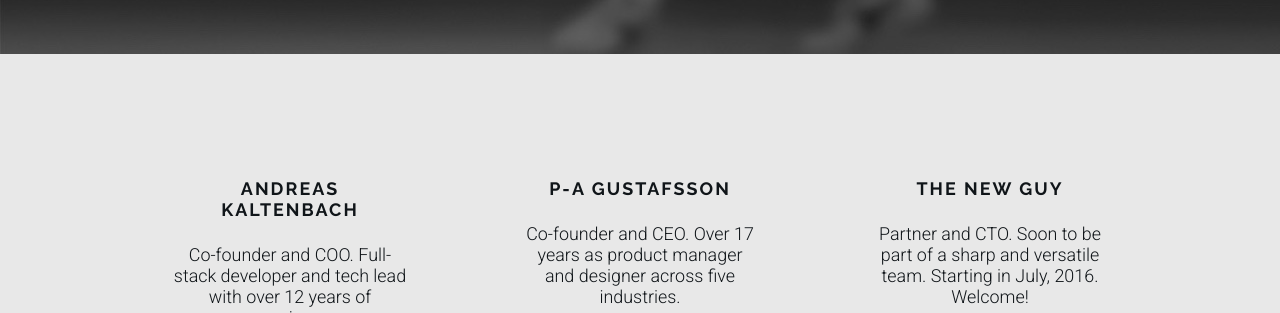
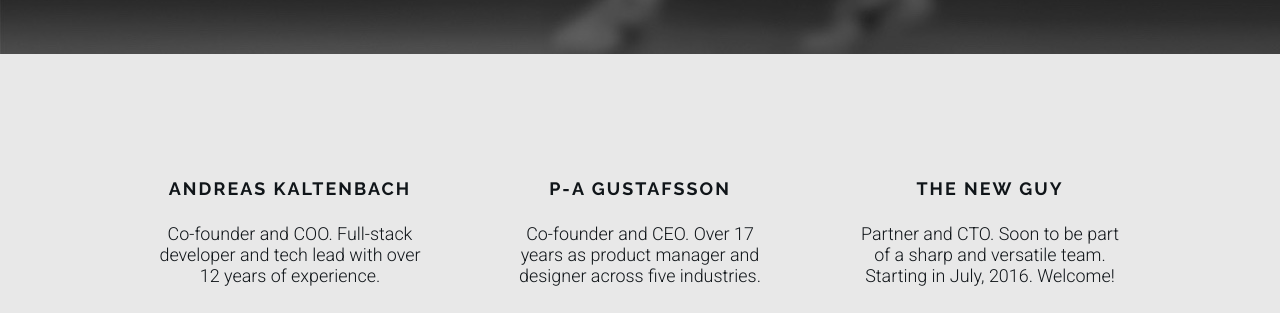
Before and after one commit to andreaskaltenbach/futurememories, a plain HTML site: page index.html in a window 1280 px wide. Shown: the part 4697-5010 px from the top of the page. Drawn offline with Linux system fonts and the light colour scheme.

Commit message:
fixing contacts

```diff
--- a/style/futurememories.sass
+++ b/style/futurememories.sass
@@ -342,7 +342,7 @@ team
     display: flex
     flex-direction: column
     text-align: center
-    flex-basis: 22.7%
+    flex-basis: 25%
 
     name
       @include font-size(20)
```
Also changed, not shown: style/futurememories.css, 1 other file.
